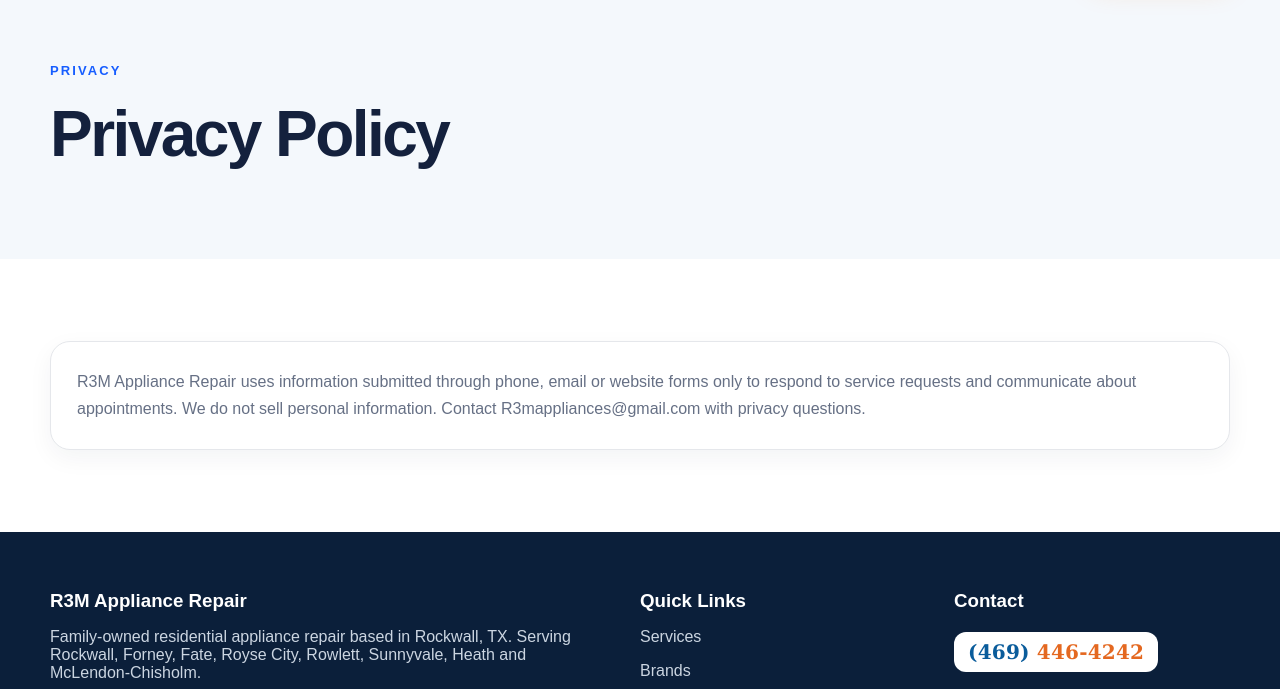
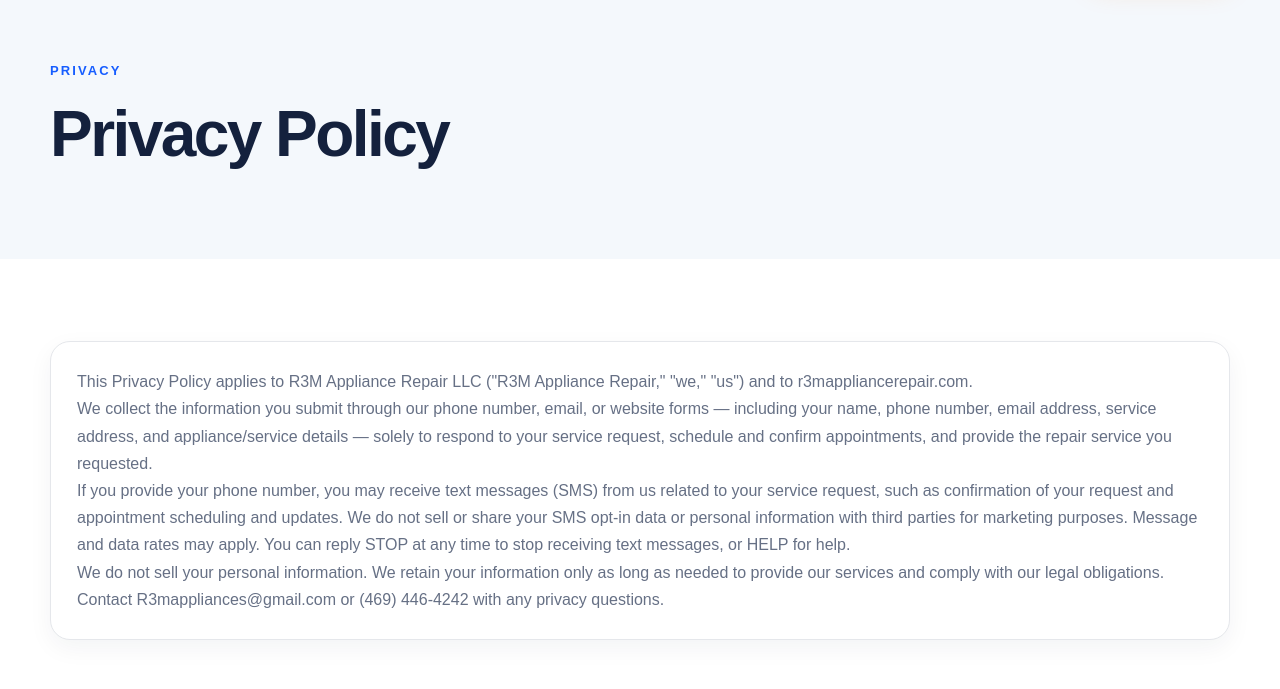
Before and after one commit to r3mappliance/r3m-appliance-repair, a plain HTML site: page privacy.html in a window 1280 px wide. Shown: the part 88-777 px from the top of the page. Drawn offline with Linux system fonts and the light colour scheme.

Commit message:
Add SMS opt-in language to Privacy Policy for A2P compliance

```diff
--- a/privacy.html
+++ b/privacy.html
@@ -8,7 +8,13 @@
 <a class="brand" href="/" aria-label="R3M Appliance Repair home"><img src="/assets/logo.png" alt="R3M Appliance Repair" width="720" height="258"></a>
 <nav class="nav"><a href="/">Home</a><a href="/services">Services</a><a href="/brands">Brands</a><a href="/service-areas">Service Areas</a><a href="/reviews">Reviews</a><a href="/about">About</a><a href="/contact">Contact</a></nav>
 <div class="actions"><a class="btn btn-outline phone-card btn-phone" href="tel:+14694464242"><span class="ph"><span class="ph1">(469)</span> <span class="ph2">446-4242</span></span></a><a class="btn btn-primary" href="/schedule-service">Book Service</a></div>
-</div></header><main><section class="page-hero"><div class="container"><div class="eyebrow">Privacy</div><h1>Privacy Policy</h1></div></section><section class="section"><div class="container"><div class="card"><p>R3M Appliance Repair uses information submitted through phone, email or website forms only to respond to service requests and communicate about appointments. We do not sell personal information. Contact R3mappliances@gmail.com with privacy questions.</p></div></div></section></main><footer class="footer"><div class="container"><div class="footer-grid">
+</div></header><main><section class="page-hero"><div class="container"><div class="eyebrow">Privacy</div><h1>Privacy Policy</h1></div></section><section class="section"><div class="container"><div class="card">
+<p>This Privacy Policy applies to R3M Appliance Repair LLC ("R3M Appliance Repair," "we," "us") and to r3mappliancerepair.com.</p>
+<p>We collect the information you submit through our phone number, email, or website forms — including your name, phone number, email address, service address, and appliance/service details — solely to respond to your service request, schedule and confirm appointments, and provide the repair service you requested.</p>
+<p>If you provide your phone number, you may receive text messages (SMS) from us related to your service request, such as confirmation of your request and appointment scheduling and updates. We do not sell or share your SMS opt-in data or personal information with third parties for marketing purposes. Message and data rates may apply. You can reply STOP at any time to stop receiving text messages, or HELP for help.</p>
+<p>We do not sell your personal information. We retain your information only as long as needed to provide our services and comply with our legal obligations.</p>
+<p>Contact R3mappliances@gmail.com or (469) 446-4242 with any privacy questions.</p>
+</div></div></section></main><footer class="footer"><div class="container"><div class="footer-grid">
 <div><h3>R3M Appliance Repair</h3><p>Family-owned residential appliance repair based in Rockwall, TX. Serving Rockwall, Forney, Fate, Royse City, Rowlett, Sunnyvale, Heath and McLendon-Chisholm.</p></div>
 <div><h3>Quick Links</h3><p><a href="/services">Services</a></p><p><a href="/brands">Brands</a></p><p><a href="/service-areas">Service Areas</a></p><p><a href="/schedule-service">Schedule Service</a></p></div>
 <div><h3>Contact</h3><p><a href="tel:+14694464242" class="phone-card"><span class="ph"><span class="ph1">(469)</span> <span class="ph2">446-4242</span></span></a></p><p><a href="mailto:R3mappliances@gmail.com">R3mappliances@gmail.com</a></p><p>Rockwall, TX and nearby cities</p></div>
```
